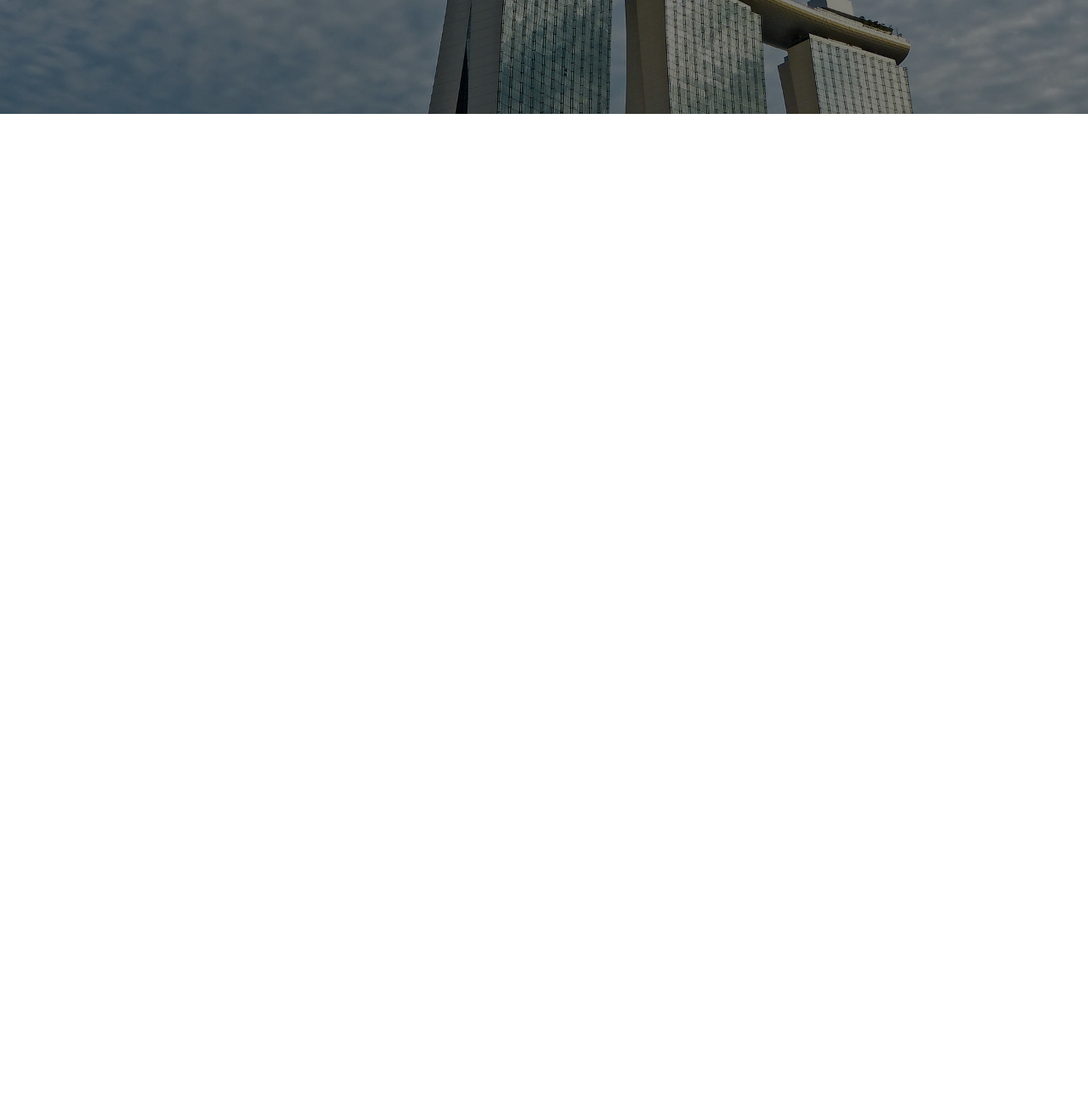
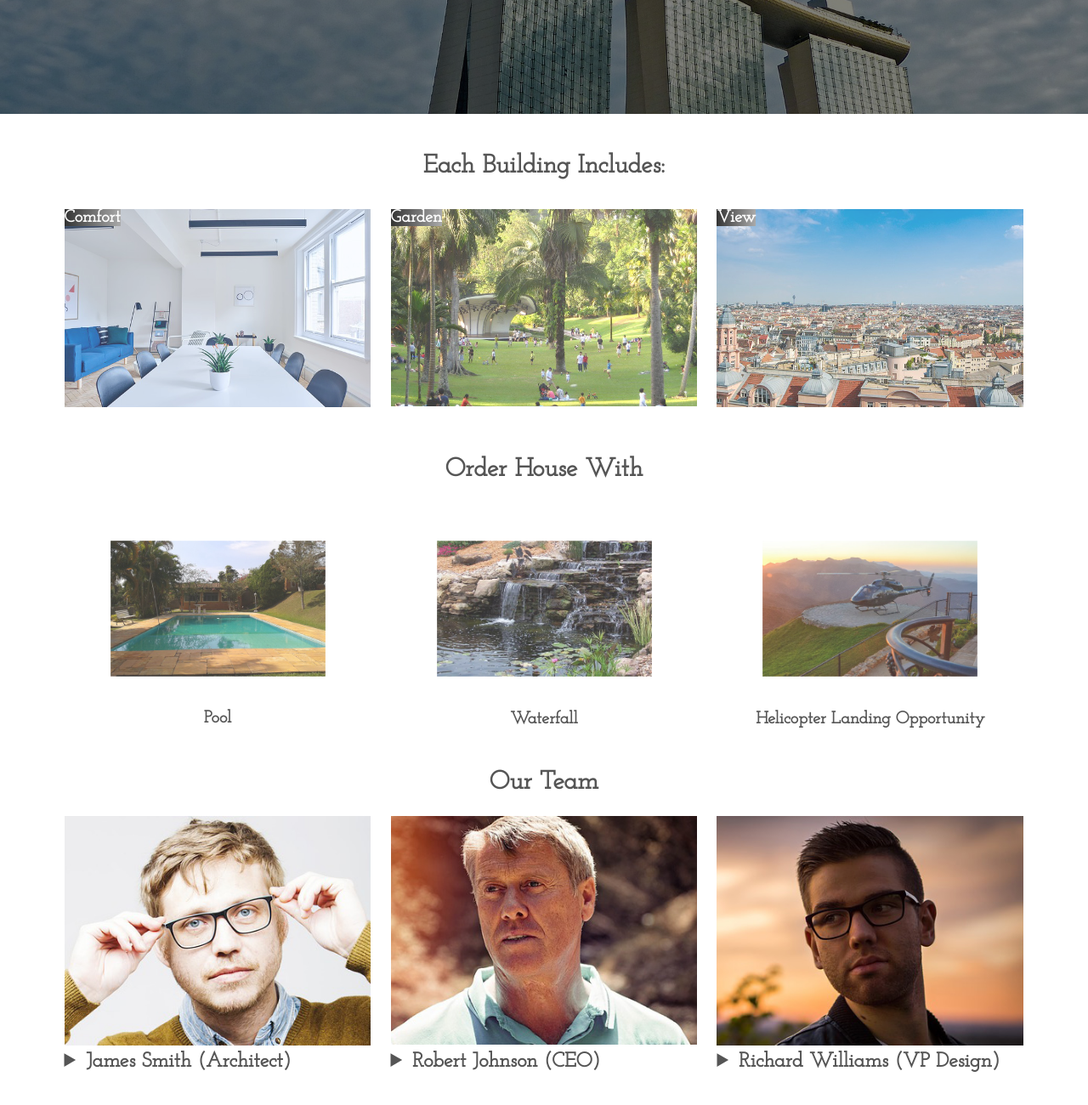
Before and after one commit to Scroung3D/learning-family-dream, a plain HTML site: page index.html in a window 1280 px wide. Shown: the part 666-1966 px from the top of the page at 85% size. Before the commit the page ends 800 px from the top, so only its background shows below. Drawn offline with Linux system fonts and the light colour scheme.

Commit message:
Sections style added

```diff
--- a/index.html
+++ b/index.html
@@ -34,6 +34,76 @@
         </nav>
       </header>
     </div>
+      <!-- End Header -->
+
+      <section class="one-of-two-sections">
+        <h2>Each Building Includes:</h2>
+        <figure>
+          <img src="img/comfort.jpg"
+               alt="">
+          <figcaption>Comfort</figcaption>
+        </figure>
+        <figure>
+          <img src="img/garden.jpg"
+               alt="">
+          <figcaption>Garden</figcaption>
+        </figure>
+        <figure>
+          <img src="img/view.jpg"
+               alt="">
+          <figcaption>View</figcaption>
+        </figure>
+      </section>
+
+      <section class="one-of-two-sections second">
+        <h2>Order House With</h2>
+        <figure>
+          <img src="img/pool.jpg"
+               alt="">
+          <figcaption>Pool</figcaption>
+        </figure>
+        <figure>
+          <img src="img/waterfall.jpg"
+               alt="">
+          <figcaption>Waterfall</figcaption>
+        </figure>
+        <figure>
+          <img src="img/helicopter-landing.jpg"
+               alt="">
+          <figcaption>Helicopter Landing Opportunity</figcaption>
+        </figure>
+      </section>
+      <!-- End Images Section -->
+
+      <section class="our-team">
+        <h1>Our Team</h1>
+        <div class="column">
+          <img src="img/staff-img/developer1.jpg"
+               alt="">
+          <details>
+            <summary>James Smith (Architect)</summary>
+            <p>Lorem ipsum dolor sit amet, consectetur adipisicing elit. Assumenda at doloremque eius esse minima quidem quod ratione repellat rerum totam! Esse ex laudantium nobis nulla obcaecati optio quos tenetur unde.</p>
+          </details>
+        </div>
+        <div class="column">
+          <img src="img/staff-img/developer2.jpg"
+               alt="">
+          <details>
+            <summary>Robert Johnson (CEO)</summary>
+            <p>Lorem ipsum dolor sit amet, consectetur adipisicing elit. Assumenda at doloremque eius esse minima quidem quod ratione repellat rerum totam! Esse ex laudantium nobis nulla obcaecati optio quos tenetur unde.</p>
+          </details>
+        </div>
+        <div class="column">
+          <img src="img/staff-img/developer3.jpg"
+               alt="">
+          <details>
+            <summary>Richard Williams (VP Design)</summary>
+            <p>Lorem ipsum dolor sit amet, consectetur adipisicing elit. Assumenda at doloremque eius esse minima quidem quod ratione repellat rerum totam! Esse ex laudantium nobis nulla obcaecati optio quos tenetur unde.</p>
+          </details>
+        </div>
+      </section>
+      <!-- End Team Section -->
+
   </div>
 </body>
 </html>
--- a/style.css
+++ b/style.css
@@ -84,7 +84,7 @@ header label i.fa-ellipsis-v:hover {
 
 header nav.header-nav {
     position: absolute;
-    top: 0%;
+    top: 0;
     left: -20%;
     opacity: 1;
     width: 20%;
@@ -132,3 +132,105 @@ div.header-clear:after {
     clear: both;
 }
 /* End Header */
+
+section.one-of-two-sections {
+    height: auto;
+    width: 90%;
+    margin: auto;
+}
+
+section.one-of-two-sections h2 {
+    text-align: center;
+    margin: 4% 0 2% 0;
+    color: #555;
+}
+
+section.one-of-two-sections figure {
+    margin: 1%;
+    position: relative;
+    width: 31.333%;
+    float: left;
+    overflow: hidden;
+}
+
+section.one-of-two-sections figure figcaption {
+    position: absolute;
+    top: 0;
+    font-weight: bolder;
+    color: #fff;
+    background: linear-gradient(to right, #333, #aaa);
+}
+
+section.one-of-two-sections figure img {
+    width: 100%;
+    margin: 0;
+    opacity: .8;
+    transform: scale(1.09, 1.09);
+    transition: transform .5s, opacity .5s;
+}
+
+section.one-of-two-sections figure img:hover {
+    transform: scale(1.3, 1.3);
+    opacity: 1;
+}
+
+section.second figure figcaption {
+    position: static;
+    text-align: center;
+    background: none;
+    color: #555;
+}
+
+section.second figure img {
+    width: 100%;
+    margin: 0;
+    opacity: .8;
+    transform: scale(.7, .7);
+}
+
+section.second figure img:hover {
+    transform: scale(1, 1);
+}
+/* End Images Section */
+
+section.our-team {
+    width: 90%;
+    margin: 3% auto;
+    overflow: hidden;
+}
+
+section.our-team h1 {
+    text-align: center;
+    margin-bottom: 2%;
+    color: #555;
+}
+
+section.our-team div.column {
+    width: 31.333%;
+    float: left;
+    margin: 0 1%;
+}
+
+section.our-team div.column img {
+    opacity: 1;
+    width: 100%;
+    display: block;
+    margin: auto;
+    transition: opacity .4s;
+}
+
+section.our-team div.column img:hover {
+    opacity: .9;
+}
+
+section.our-team div.column details summary {
+    font-weight: bolder;
+    font-size: 120%;
+    padding: 2% 0;
+    color: #555;
+}
+
+section.our-team div.column details p {
+    text-align: justify;
+    text-indent: 3%;
+}
```
